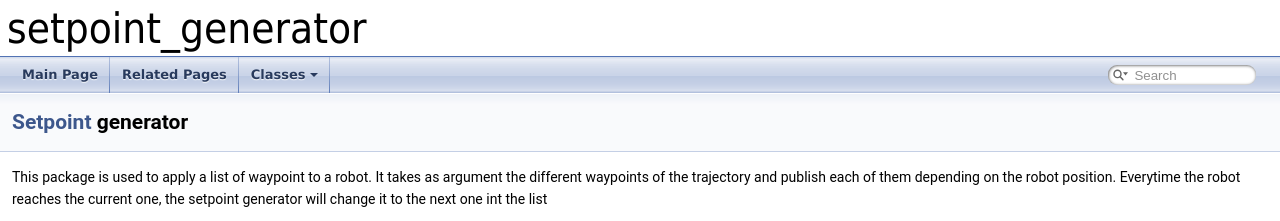
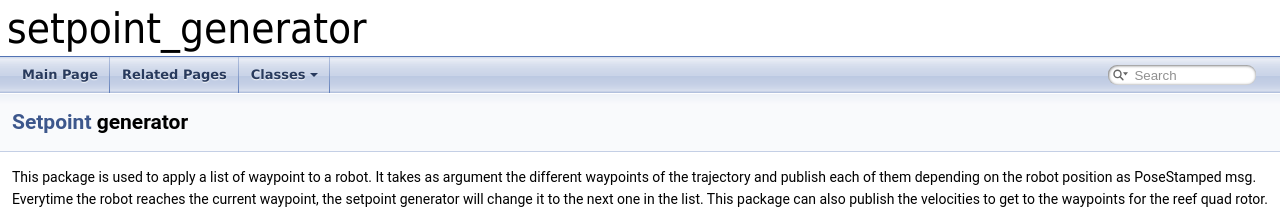
Before and after one commit to uf-reef-avl/setpoint_generator, a plain HTML site: page md_README.html in a window 1280 px wide. Shown: the top 221 px of the page. Drawn offline with Linux system fonts and the light colour scheme.

Commit message:
deploy: cbac51d1423f741d31869149a49362cca5c3c785

```diff
--- a/md_README.html
+++ b/md_README.html
@@ -65,7 +65,7 @@ $(function() {
 <div class="title"><a class="el" href="classSetpoint.html" title="This Ros class subscribes to a pose and load a list of waypoint at initialization.">Setpoint</a> generator </div>  </div>
 </div><!--header-->
 <div class="contents">
-<div class="textblock"><p>This package is used to apply a list of waypoint to a robot. It takes as argument the different waypoints of the trajectory and publish each of them depending on the robot position. Everytime the robot reaches the current one, the setpoint generator will change it to the next one int the list</p>
+<div class="textblock"><p>This package is used to apply a list of waypoint to a robot. It takes as argument the different waypoints of the trajectory and publish each of them depending on the robot position as PoseStamped msg. Everytime the robot reaches the current waypoint, the setpoint generator will change it to the next one in the list. This package can also publish the velocities to get to the waypoints for the reef quad rotor.</p>
 <p><a href="https://github.com/uf-reef-avl/setpoint_generator/actions"><img src="https://github.com/uf-reef-avl/setpoint_generator/workflows/master/badge.svg" alt="master Actions Status" style="pointer-events: none;" class="inline"/></a></p>
 <h1><b>Table of Contents</b> </h1>
 <ol type="1">
```
